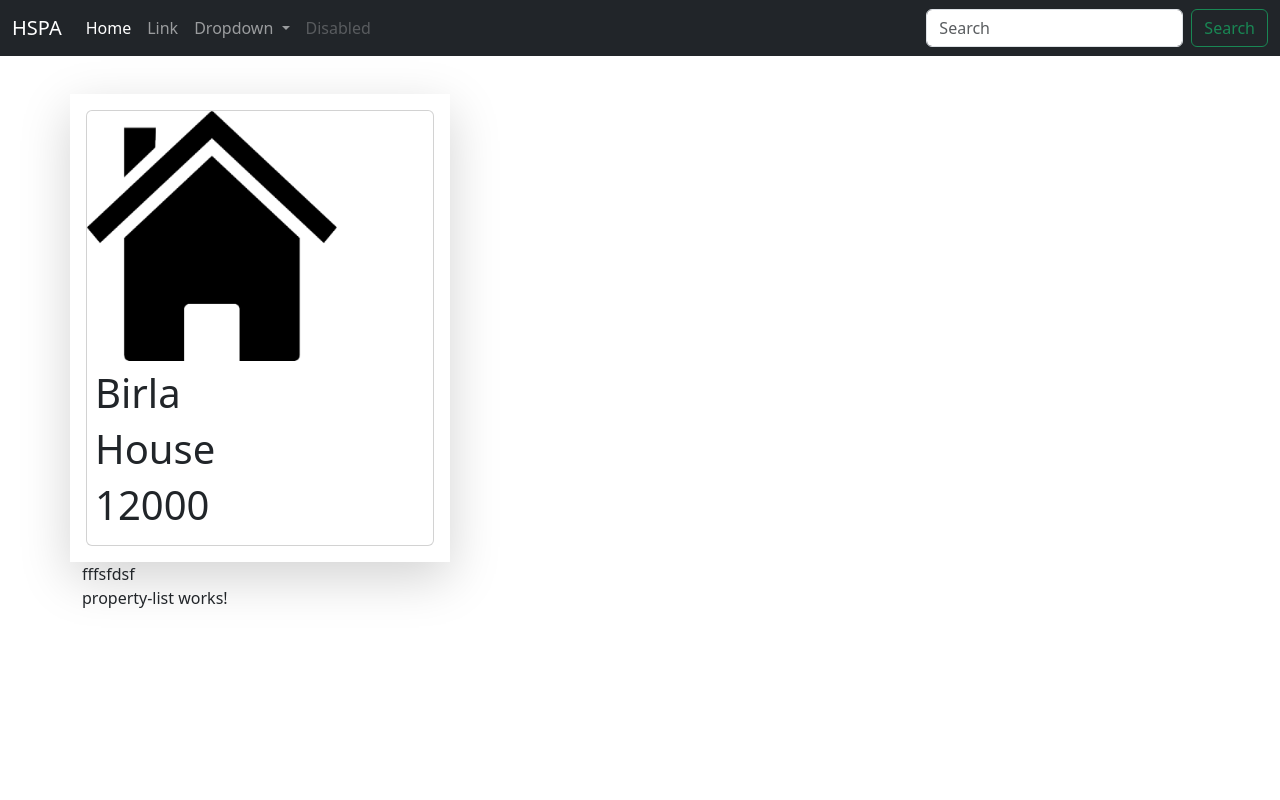
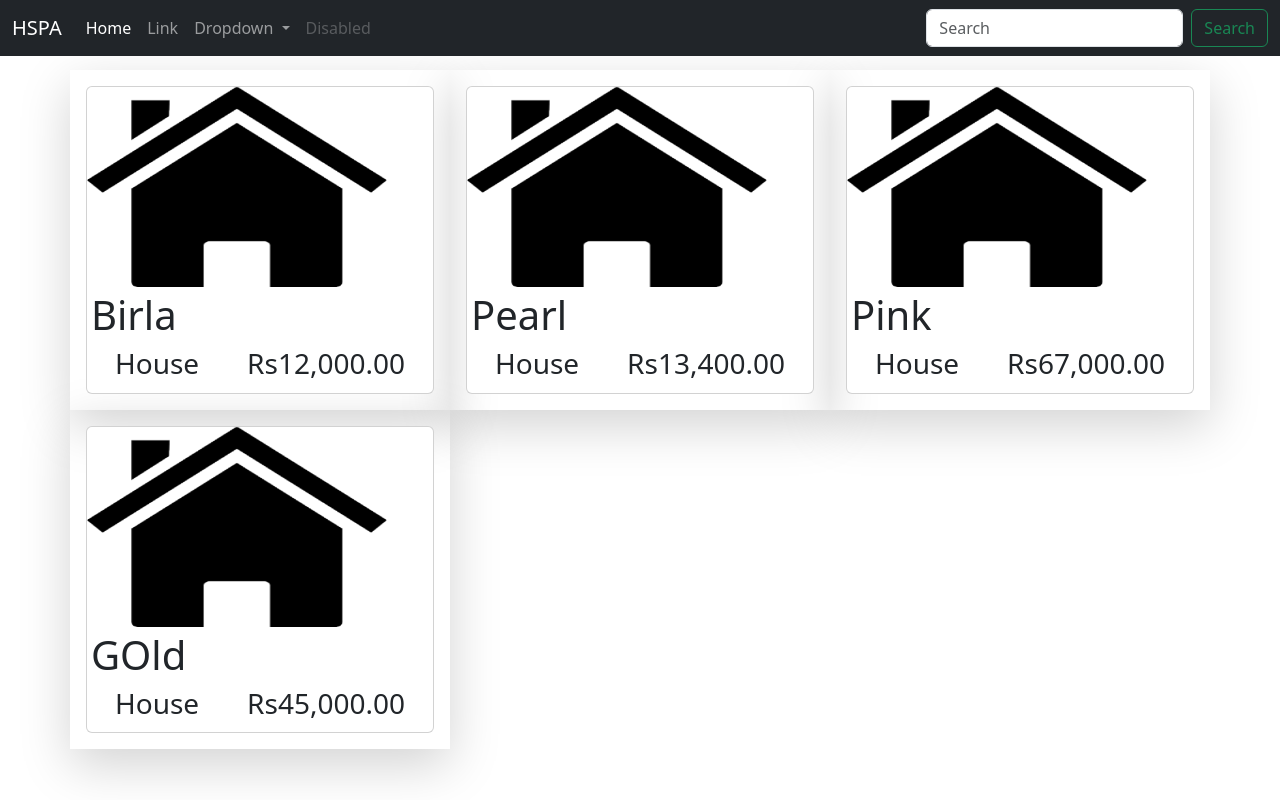
Before and after one commit to Rahul07121996/HSPA, an Angular app in the folder Fornt/: page / in a window 1280 px wide. Built offline with nearby package versions, Linux system fonts and the light colour scheme.

Commit message:
impelemt card Child Component

```diff
--- a/Fornt/src/app/app.component.html
+++ b/Fornt/src/app/app.component.html
@@ -1,7 +1,7 @@
 
-Hello
+
 <app-nav-bar></app-nav-bar>
 <div class="container" style="margin-top:70px;">
-  <app-property-card></app-property-card>
+
   <app-property-list></app-property-list>
 </div>
--- a/Fornt/src/app/property-list/property-list.component.html
+++ b/Fornt/src/app/property-list/property-list.component.html
@@ -1 +1,6 @@
-<p>property-list works!</p>
+
+<div class="row">
+    <div *ngFor="let property of properties" class="shadow-lg col-sm-4 p-3 ">
+        <app-property-card [property_name]="property"></app-property-card>
+    </div>
+</div>
--- a/Fornt/src/app/property-list/property-list.component.ts
+++ b/Fornt/src/app/property-list/property-list.component.ts
@@ -7,6 +7,36 @@ import { Component, OnInit } from '@angular/core';
 })
 export class PropertyListComponent implements OnInit {
 
+
+  properties : Array<any> = [
+    {
+      "Id" : 1,
+      "Name":"Birla",
+      "Type":"House",
+      "Price" : 12000
+   },
+   {
+    "Id" : 2,
+    "Name":"Pearl",
+    "Type":"House",
+    "Price" : 13400
+ },
+ {
+  "Id" : 3,
+  "Name":"Pink",
+  "Type":"House",
+  "Price" : 67000
+},
+{
+  "Id" : 4,
+  "Name":"GOld",
+  "Type":"House",
+  "Price" : 45000
+}
+
+
+  ]
+
   constructor() { }
 
   ngOnInit(): void {
--- a/Fornt/src/app/property/property-card/property-card.component.css
+++ b/Fornt/src/app/property/property-card/property-card.component.css
@@ -1,4 +1,16 @@
 .propImage{
-    height: 250px;
-    width: 250px;
+    height: 200px;
+    width: 300px;
 }
+
+.card img {
+    transition: transform 500ms ease-out;
+}
+
+.card img:hover {
+    transform: scale(1.1);
+}
+
+.img-wrapper{
+    overflow: hidden;
+}
--- a/Fornt/src/app/property/property-card/property-card.component.html
+++ b/Fornt/src/app/property/property-card/property-card.component.html
@@ -1,18 +1,14 @@
-<div class="row">
 
-    <div class="shadow-lg col-sm-4 p-3">
         <div class="card">
+            <div class="img-wrapper">
             <img src="assets/Image/hom_default.png" class="propImage">
-            <div class="card-body p-2">
-                <h1>{{property.Name}}</h1>
-                <h1> {{property.Type}}</h1>
-                <h1>{{property.Price}}</h1>
+        </div>
+            <div class="card-body p-1 h_50">
+                  <h1>{{property.Name}}</h1>
+                    <div class="d-flex justify-content-around">
+                        <h3> {{property.Type}}</h3>
+                        <h3>{{property.Price | currency:'Rs'}}</h3>
+                    </div>
+
             </div>
         </div>
-    </div>
-
-</div>
-
-
-
-fffsfdsf
--- a/Fornt/src/app/property/property-card/property-card.component.ts
+++ b/Fornt/src/app/property/property-card/property-card.component.ts
@@ -1,4 +1,4 @@
-import { Component } from "@angular/core";
+import { Component, Input } from "@angular/core";
 
 
 @Component({
@@ -9,10 +9,6 @@ import { Component } from "@angular/core";
 
 export class PropertyCardComponent{
 
-     property:any={
-        "Id" : 1,
-        "Name":"Birla",
-        "Type":"House",
-        "Price" : 12000
-     }
+    @Input('property_name') property :any;
+
 }
```
